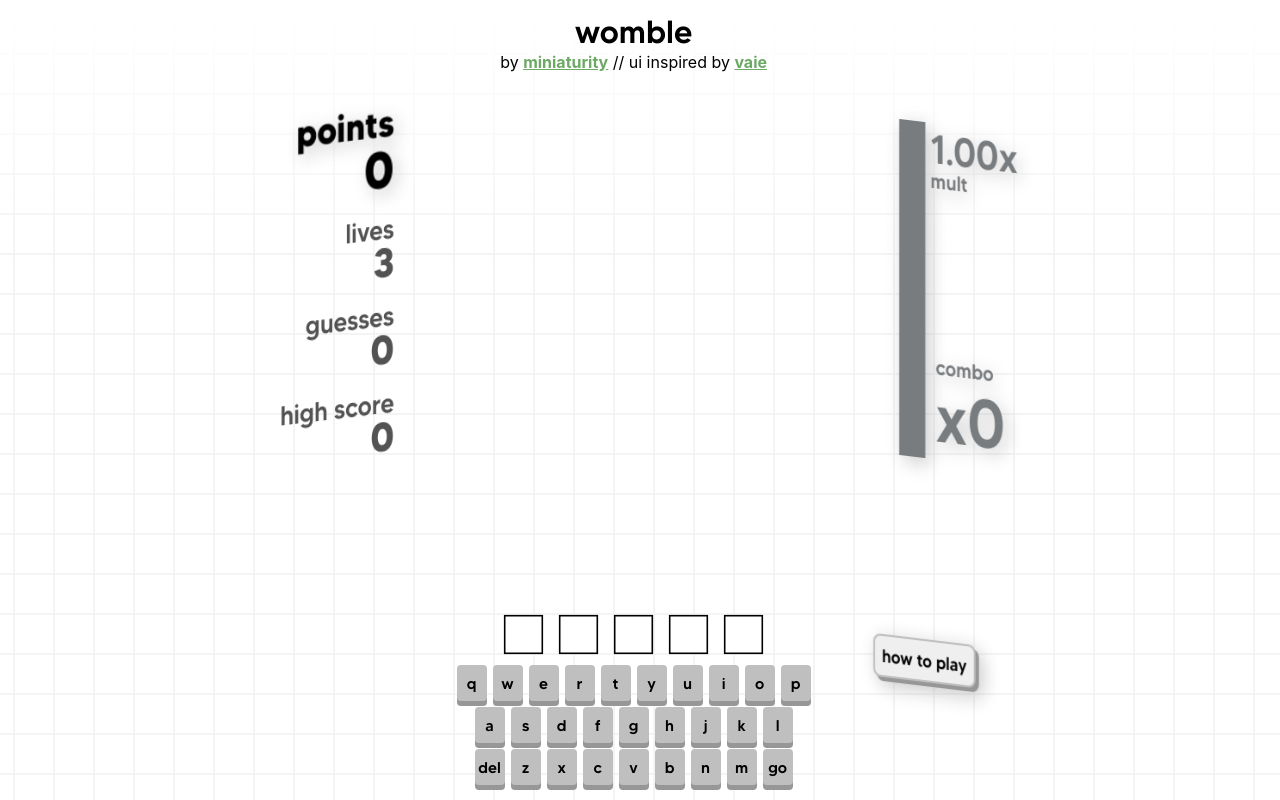
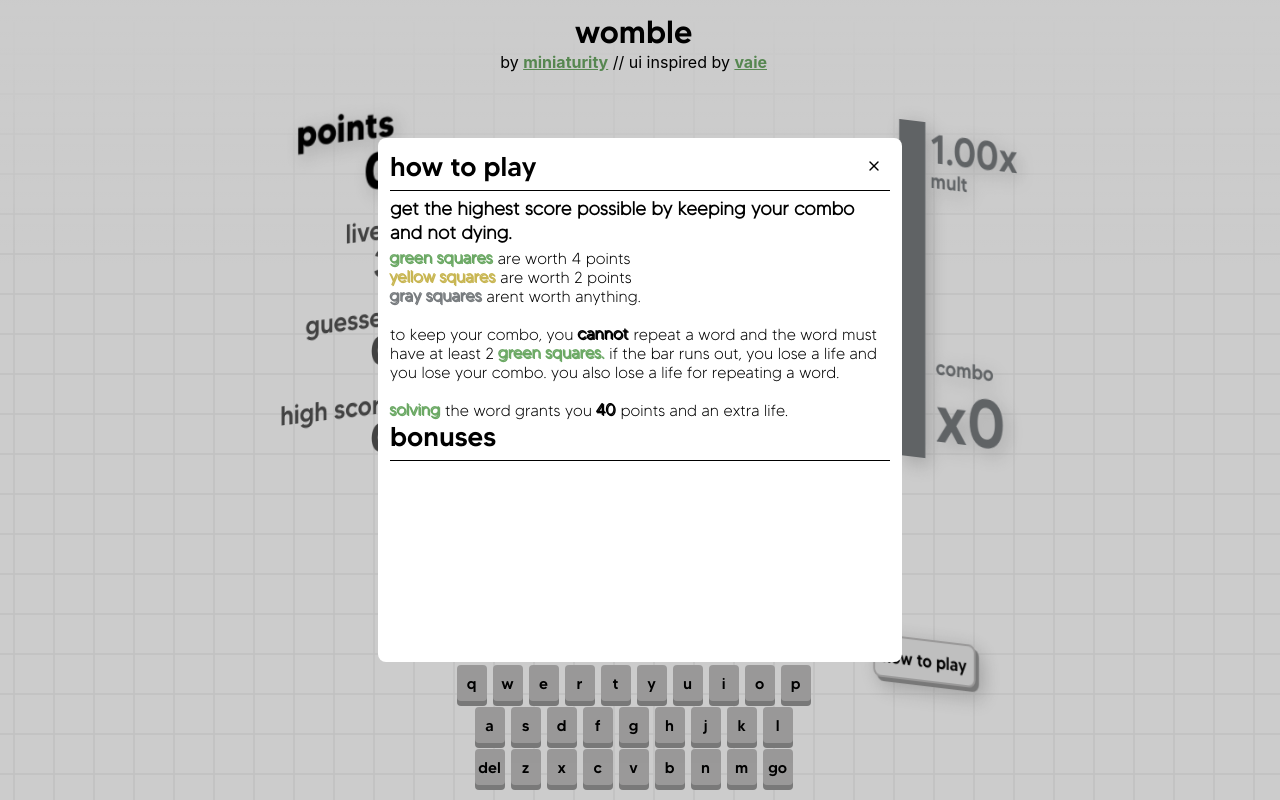
Before and after one commit to miniaturity/womble, a React (Create React App) app: page / in a window 1280 px wide. Both pictures are taken after a click on the button "how to play". Built offline with nearby package versions, Linux system fonts and the light colour scheme.

Commit message:
feat: bonuses (1/2)

```diff
--- a/package.json
+++ b/package.json
@@ -12,6 +12,8 @@
     "@types/node": "^16.18.126",
     "@types/react": "^19.2.4",
     "@types/react-dom": "^19.2.3",
+    "lucide": "^0.553.0",
+    "lucide-react": "^0.553.0",
     "react": "^19.2.0",
     "react-dom": "^19.2.0",
     "react-scripts": "5.0.1",
--- a/src/App.css
+++ b/src/App.css
@@ -343,7 +343,7 @@ center {
   pointer-events: all;
 }
 
-header {
+header:not(.n) {
   position: absolute;
   top: 0;
   display: flex;
@@ -351,6 +351,35 @@ header {
 
   margin-top: calc(var(--margin) * 4);
   z-index: 3;
+}
+
+.divider {
+  margin: calc(var(--margin) * 2);
+  height: 1px;
+  width: 100%;
+  background-color: #000;
+}
+
+.n {
+  display: flex;
+  flex-direction: row;
+  justify-content: space-between;
+  height: fit-content;
+  width: 100%;
+
+  & span {
+    font-size: var(--fs);
+  }
+
+  & div {
+    display: flex;
+    align-items: center;
+    justify-content: center;
+    cursor: pointer;
+    height: 32px;
+    width: 32px;
+
+  }
 }
 
 #header_upper {
@@ -535,10 +564,68 @@ header {
   top: 0;
   left: 0;
 
+  display: flex;
+  align-items: center;
+  justify-content: center;
+
   width: 100vw;
   height: 100vh;
 
+  background: rgba(0, 0, 0, 0.2);
+  z-index: 8;
+}
 
+.m__content {
+  animation: 0.15s up ease-in;
+}
+
+
+#tut_modal {
+  display: flex;
+  flex-direction: column;
+  align-items: center;
+
+  font-family: "tommy";
+
+  background-color: #fff;
+  width: 500px;
+  height: 500px;
+
+  padding: calc(var(--margin) * 4);
+  z-index: 9;
+
+  border-radius: calc(var(--keyrad) * 2);
+  overflow: auto;
+  overflow-x: hidden;
+}
+
+p {
+  margin: 4px 0 0 0;
+  font-family: "tommyl";
+}
+
+h1, h2, h3 {
+  font-family: "tommyl";
+  margin: 0;
+  font-weight: bold;
+  width: 100%;
+}
+
+.g {
+  color: var(--green);
+}
+
+.y {
+  color: var(--yellow);
+}
+
+.gr {
+  color: var(--gray);
+}
+
+.b {
+  font-weight: bold;
+  text-shadow: -1px -1px;
 }
 
 @font-face {
@@ -555,6 +642,11 @@ header {
 @font-face {
   font-family: "tommyb";
   src: url(../public/assets/fonts/tommy_bold.otf);
+}
+
+@font-face {
+  font-family: "tommyl";
+  src: url(../public/assets/fonts/tommy_light.otf);
 }
 
 
--- a/src/App.tsx
+++ b/src/App.tsx
@@ -1,11 +1,52 @@
 import './App.css';
 import Game from './components/Game';
+import { useModal } from './components/hooks/useModal';
+import { Modal } from './components/Modal';
 import Squares from './components/SquareBg';
+import { X } from 'lucide-react';
+
+export type ModalType = ReturnType<typeof useModal>;
 
 function App() {
+  const m = useModal();
 
   return (
     <div className="app">
+      <Modal
+        onClose={m.closeModal}
+        isOpen={m.isModalOpen}
+      >
+        <div id="tut_modal">
+          <header className="n">
+            <span>how to play</span>
+            <div onClick={m.closeModal}><X size={16}/></div>
+          </header>
+          <div className="divider"></div>
+          <h3>
+            get the highest score possible by keeping your combo and not dying.
+          </h3>
+
+          <p>
+            <span className="g b">green squares</span>&nbsp;are worth 4 points<br />
+            <span className="y b">yellow squares</span>&nbsp;are worth 2 points<br />
+            <span className="gr b">gray squares</span>&nbsp;arent worth anything.<br /><br />
+            to keep your combo, you <span className="b">cannot</span> repeat a word and
+            the word must have at least 2 <span className="g b">green squares.</span> if the bar
+            runs out, you lose a life and you lose your combo. you also lose a life for repeating
+            a word.<br /><br />
+            <span className="g b">solving</span>&nbsp;the word grants you <span className="b">40</span>
+            &nbsp;points and an extra life.
+          </p>
+
+          <header className="n">
+            <span>bonuses</span>
+          </header>
+          <div className="divider"></div>
+          <p>
+
+          </p>
+        </div>
+      </Modal>
       <Squares
         direction={"diagonal"}
         speed={0.5}
@@ -13,7 +54,7 @@ function App() {
         hoverFillColor={"#ebebeb"}
       />
 
-      <Game />
+      <Game m={m}/>
     </div>
   );
 }
--- a/src/components/Game.tsx
+++ b/src/components/Game.tsx
@@ -1,8 +1,7 @@
 import React, { useCallback, useEffect, useState } from "react";
 import { LetterState, useGameState, Word } from "./hooks/useGameState";
 import { animated, easings, useSpring } from '@react-spring/web';
-import ReactDOM from "react-dom";
-import { useModal } from "./hooks/useModal";
+import { ModalType } from "../App";
 
 type GameStateType = ReturnType<typeof useGameState>
 
@@ -12,11 +11,10 @@ const scoreValues = {
   full: 40,
 }
 
-const Game: React.FC = () => {
+const Game: React.FC<{ m: ModalType }> = ({ m }) => {
   const g = useGameState();
   const [inputWord, setInputWord] = useState<string>("");
   const [lastPg, setLastPg] = useState<number>();
-  const { isModalOpen, openModal, closeModal, toggleModal } = useModal();
 
   const handleSubmit = useCallback(() => {
       if (inputWord.length !== 5) return;
@@ -141,9 +139,6 @@ const Game: React.FC = () => {
 
   return (
     <div className="main" style={{ opacity: g.loading ? 0 : 1 }}>
-      <Modal onClose={closeModal} isOpen={isModalOpen}>
-        <div></div>
-      </Modal>
 
 
       <aside id="l">
@@ -212,7 +207,7 @@ const Game: React.FC = () => {
       </center>
 
       <aside id="r">
-        <StatsR g={g} l={lastPg} toggleModal={toggleModal}/>
+        <StatsR g={g} l={lastPg} toggleModal={m.toggleModal}/>
       </aside>
 
     </div>
@@ -380,7 +375,7 @@ const StatsR: React.FC<{ g: GameStateType, l?: number, toggleModal: () => void }
           <div className="space"></div>
           <div id="lastpg_count">
 
-            {l !== undefined && <span id="lastpg" key={l}>+{l}</span>}
+            {(l !== undefined && l !== 0) && <span id="lastpg" key={l}>+{l}</span>}
 
           </div>
           <div id="combo_count" style={{ color: g.gs.score.mult.color }}>
@@ -431,23 +426,4 @@ const MultBar: React.FC<{ g: GameStateType }> = ({ g }) => {
   )
 }
 
-interface ModalProps {
-  onClose: () => void;
-  isOpen: boolean;
-  children: React.ReactNode;
-}
-
-const Modal = ({ children, onClose, isOpen }: ModalProps) => {
-  if (!isOpen) return null;
-
-  return ReactDOM.createPortal(
-    <div className="modal" onClick={onClose}>
-      <div className="m__content" onClick={(e) => e.stopPropagation()}>
-        {children}
-      </div>
-    </div>,
-    document.body
-  )
-}
-
 export default Game;
--- /dev/null
+++ b/src/components/Modal.tsx
@@ -0,0 +1,20 @@
+import ReactDOM from "react-dom";
+
+interface ModalProps {
+  onClose: () => void;
+  isOpen: boolean;
+  children: React.ReactNode;
+}
+
+export const Modal = ({ children, onClose, isOpen }: ModalProps) => {
+  if (!isOpen) return null;
+
+  return ReactDOM.createPortal(
+    <div className="modal" onClick={onClose}>
+      <div className="m__content" onClick={(e) => e.stopPropagation()}>
+        {children}
+      </div>
+    </div>,
+    document.body
+  )
+}
```
Also changed, not shown: src/components/hooks/useBonuses.ts (added, +33 -0 lines), public/assets/fonts/tommy_light.otf (added), 1 other file (tests, documents, lock files or other folders).
